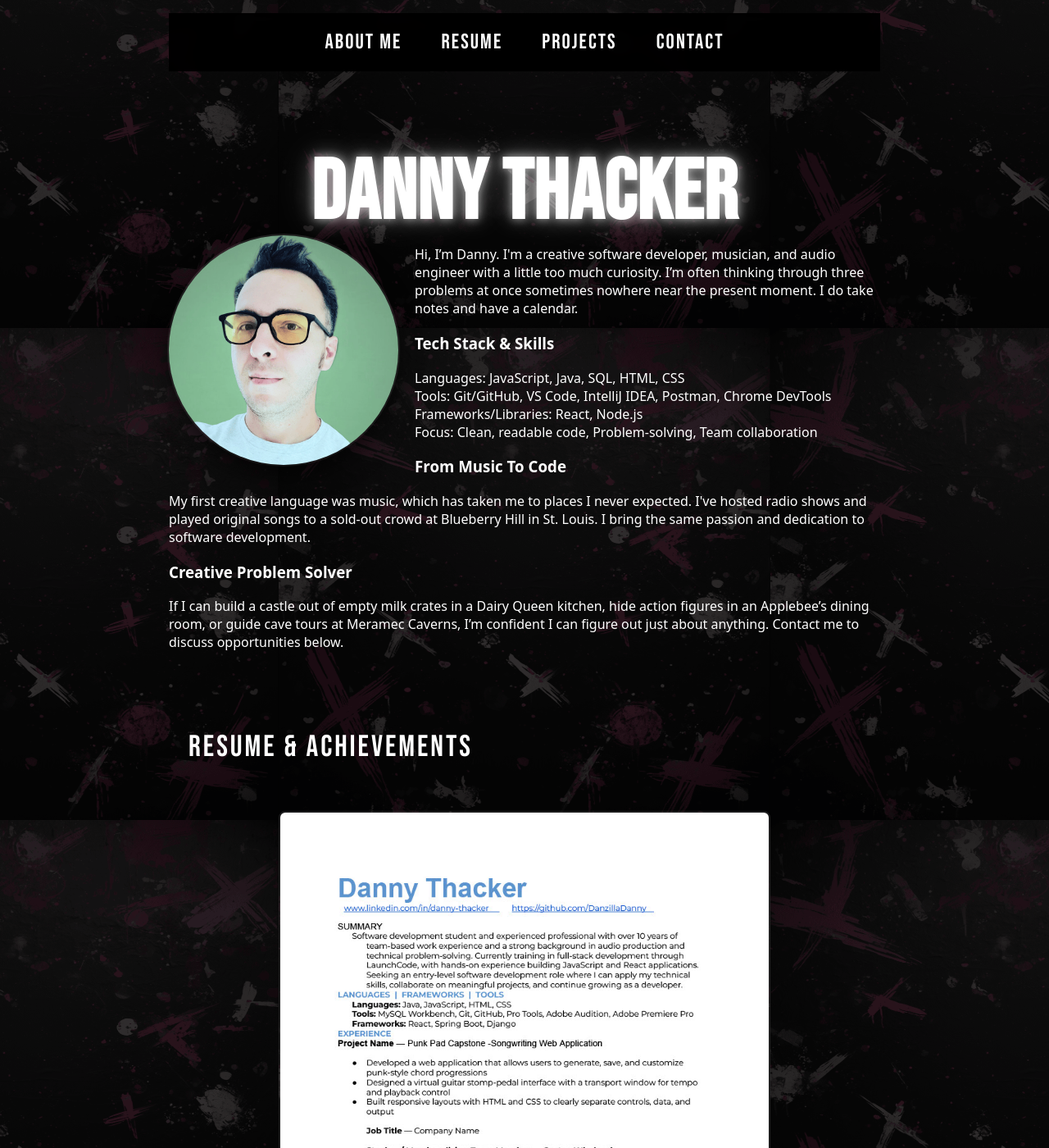
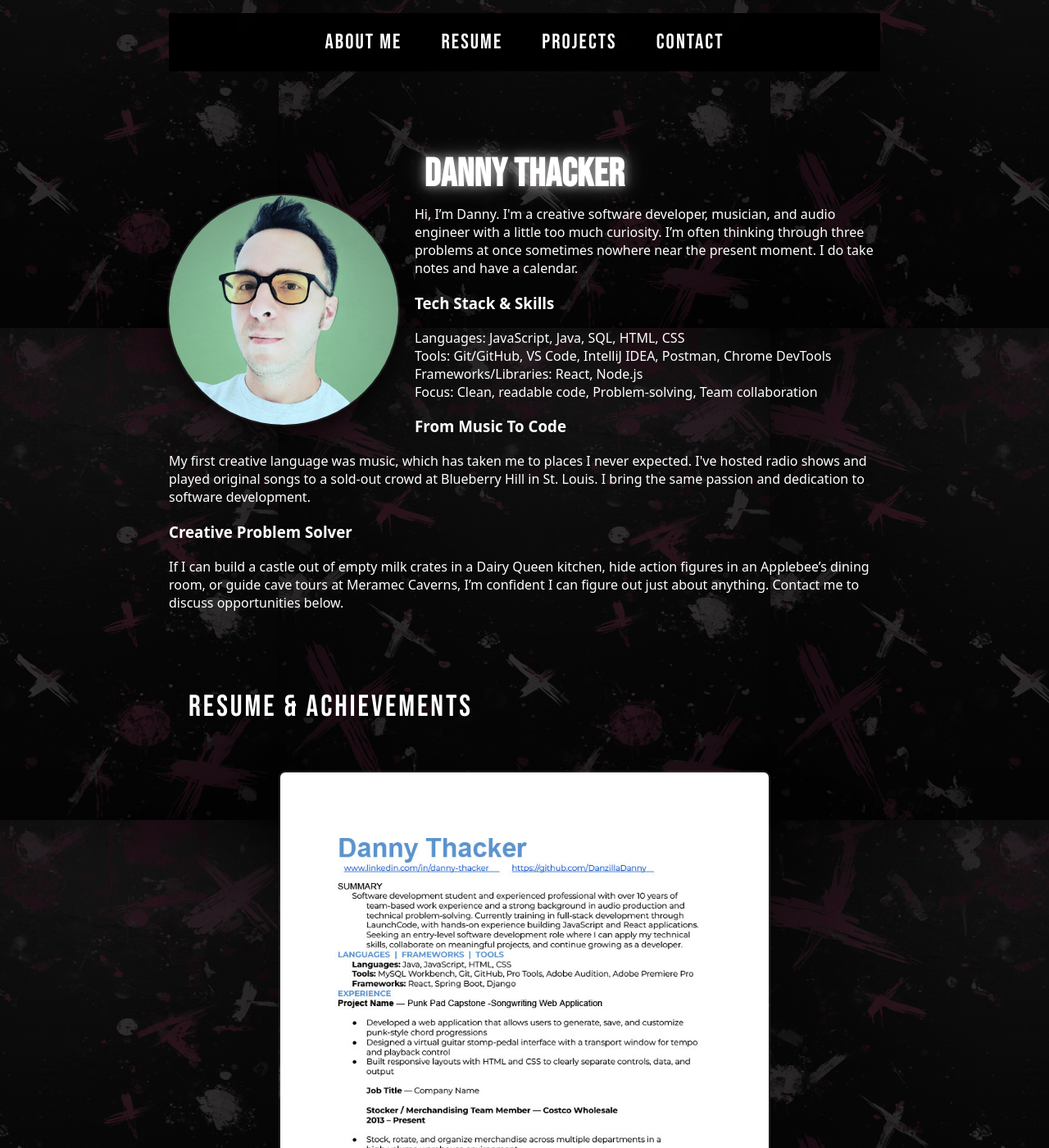
Before and after one commit to DanzillaDanny/DanzillaDanny.github.io, a Jekyll site: the page built from index.md, in a window 1280 px wide and 1400 px high. Shown: the whole window at 82% size. Built offline with Jekyll 4.4.1, drawn with Linux system fonts in a browser that asks for light colours.

Commit message:
adjust header font size

```diff
--- a/assets/index.css
+++ b/assets/index.css
@@ -165,7 +165,7 @@ body::before {
 
 .hero-text h1 {
   font-family: var(--display-font);
-  font-size: clamp(4.2rem, 8vw, 6.5rem);
+  font-size: 48px;
   text-align: center;
   margin: 0 auto;
   letter-spacing: 0.01em;
```
